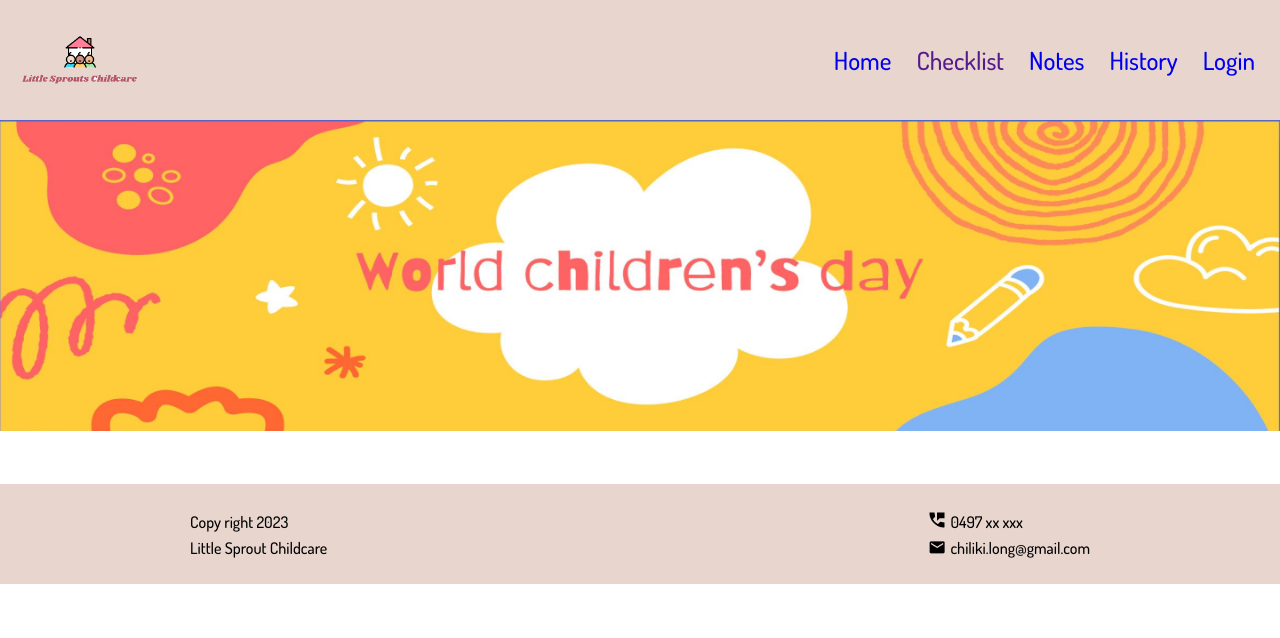
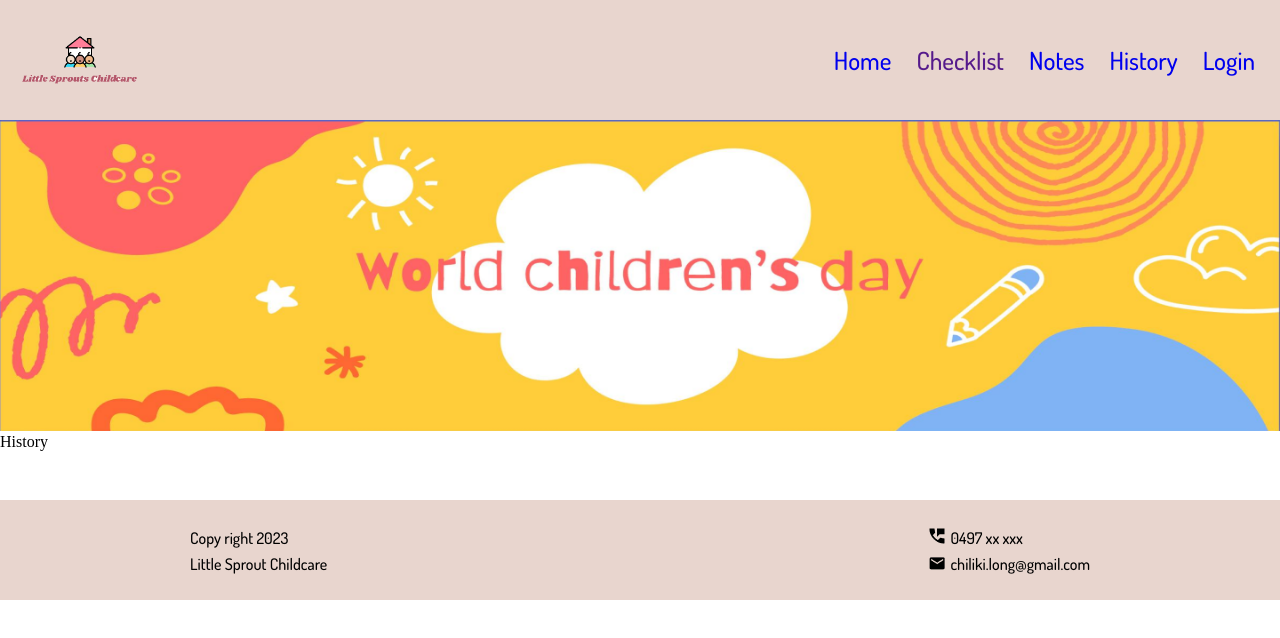
Before and after one commit to long-phamclk/little-sprout-childcare, a React (Vite) app: page /history in a window 1280 px wide. Shown: the top 638 px of the page. Built offline with nearby package versions, Linux system fonts and the light colour scheme.

Commit message:
add logic for History page

```diff
--- a/src/components/SubmitButton.jsx
+++ b/src/components/SubmitButton.jsx
@@ -18,9 +18,7 @@ function SubmitButton() {
   });
 
   const handleCLick = (event) => {
-    const lala = submitService.addSubmit(
-      "Open checklist is submitted at " + new Date()
-    );
+    submitService.addSubmit("Open checklist is submitted at " + new Date());
   };
 
   return (
--- a/src/pages/history/History.jsx
+++ b/src/pages/history/History.jsx
@@ -2,15 +2,44 @@ import styled from "styled-components";
 import Header from "../../components/Header";
 import BackGroundImg from "../../components/BackGroundImg";
 import Footer from "../../components/Footer";
+import { useState, useEffect } from "react";
 
 function History() {
+  const checkListHistory = JSON.parse(localStorage.getItem("SubmitList")) || [];
+  // console.log(checkListHistory);
+
+  // const [checkList, setCheckList] = useState(checkListHistory);
+
   return (
     <>
       <Header />
       <BackGroundImg />
+      <Wrapper>
+        <h2>History</h2>
+        <ListWrapper>
+          {checkListHistory.map((submit) => {
+            <ListItem key={submit.id}>{submit.savedSubmit}</ListItem>;
+            console.log(submit.savedSubmit);
+          })}
+        </ListWrapper>
+      </Wrapper>
       <Footer />
     </>
   );
 }
 
+const Wrapper = styled.div`
+  width: 900px;
+  height: auto;
+`;
+
+const ListWrapper = styled.ul`
+  display: block;
+`;
+
+const ListItem = styled.li`
+  width: max-content;
+  height: auto;
+`;
+
 export default History;
```
